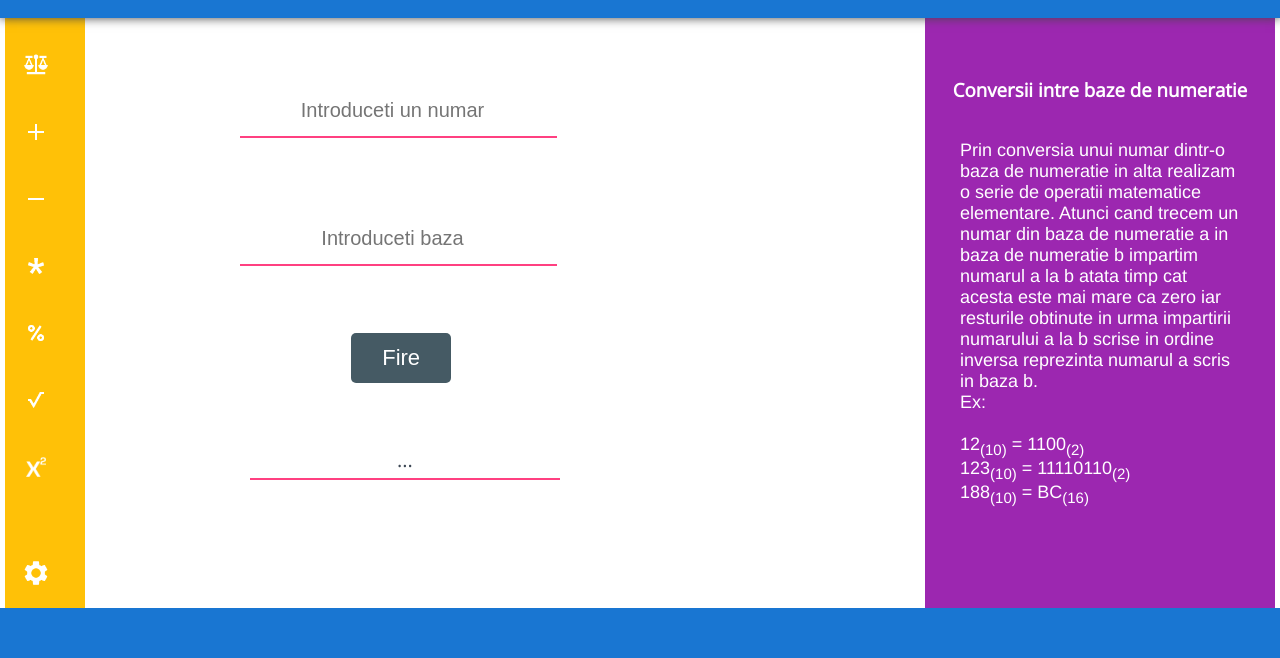
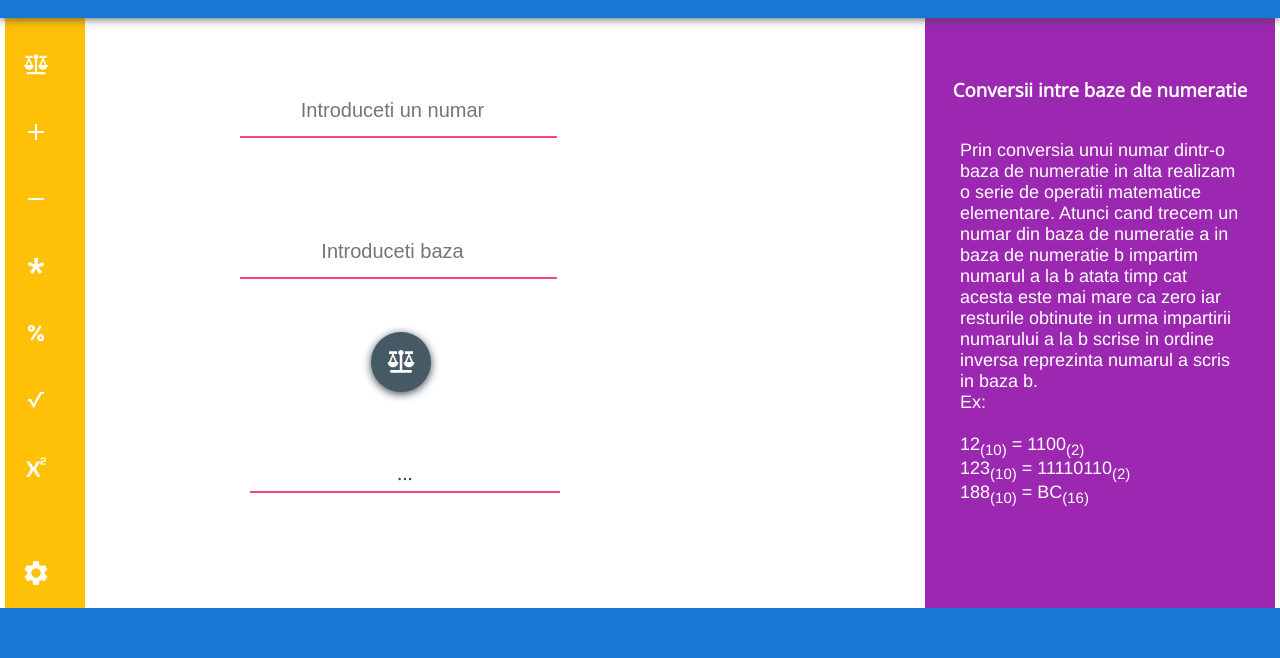
Before and after one commit to ciprian123/developercloud.paperplane.io, a plain HTML site: page index.html in a window 1280 px wide. Shown: the part 142-800 px from the top of the page. Drawn offline with nearby package versions, Linux system fonts and the light colour scheme.

Commit message:
Changing conversii button design

```diff
--- a/index.html
+++ b/index.html
@@ -259,7 +259,7 @@
            <input name="number" id="number" type="number" placeholder="Introduceti un numar" min="0" max="10000000"/>
            <br>
            <input name="number" id="base" type="number" placeholder="Introduceti baza" min="2" max="16"/>
-           <button id="fire" onclick="getAndSolve();">Fire</button>
+           <button id="fire" onclick="getAndSolve();"><img src="icons/conversie.png" /></button>
        </div>
        <div class="solutions">
             <p id="conv_sol">...</p>
--- a/scss/operations_area_styling/_conversii.scss
+++ b/scss/operations_area_styling/_conversii.scss
@@ -63,16 +63,27 @@ input:focus, button:focus {
 
 button {
   position: relative;
-  left: -170px;
+  left: -150px;
   top: 320px;
-  width: 100px;
-  height: 50px;
   border-radius: 5px;
   margin: auto;
-  background: $button;
   border: none;
   color: white;
   font-size: 22px;
+  background: $button;
+  border-radius: 100%;
+  width: 60px;
+  height: 60px;
+  box-shadow: 0 2px 8px $shadow;
+  &:hover {
+      background: #00E676;
+      transition: 0.7s;
+  }
+  img {
+      padding-top: 5px;
+      width: 32px;
+      height: 32px;
+  }
   &:hover {
     background: $hover;
     transition: 0.5s;
```
Also changed, not shown: scss/main_design/main.css, 1 other file.
